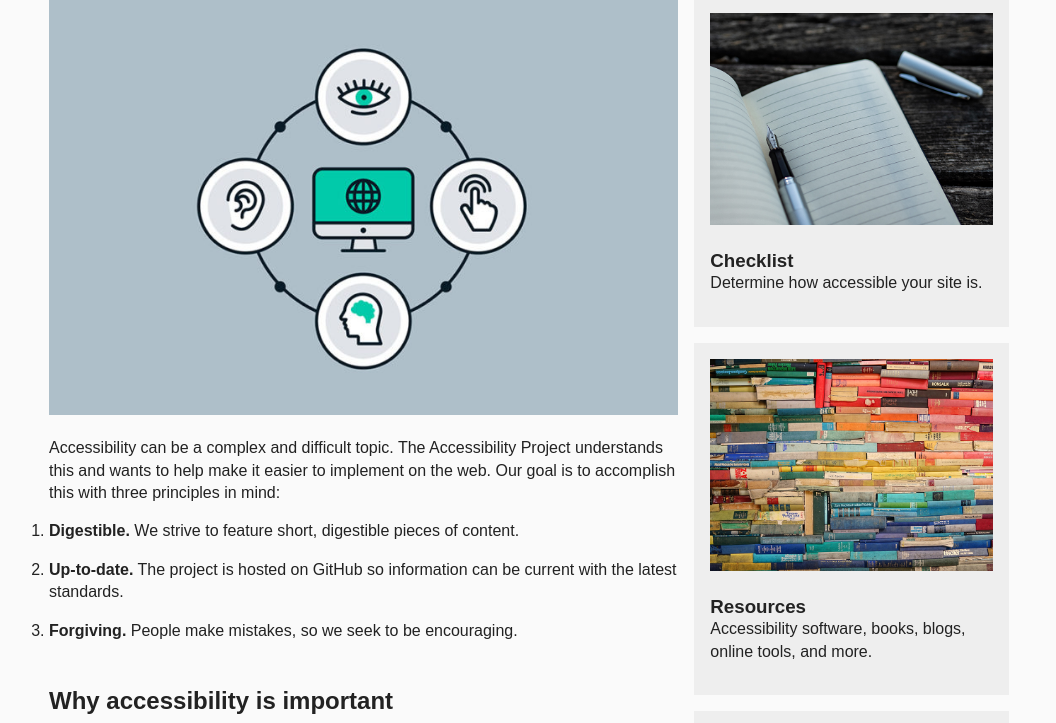
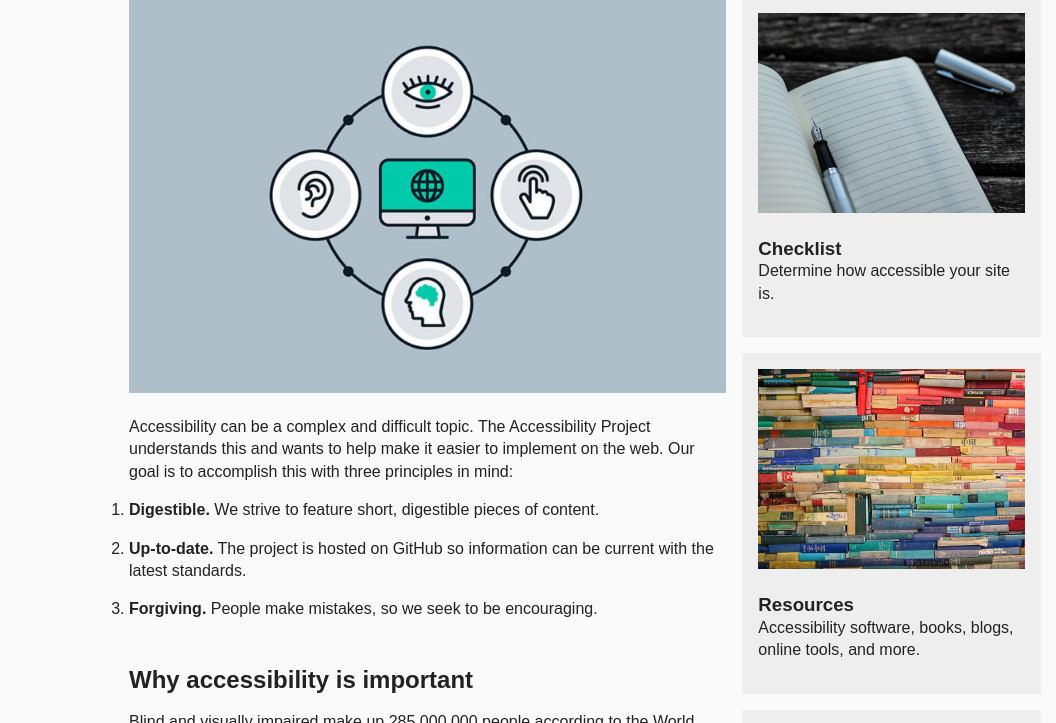
Before and after one commit to livgiessinger/livgiessinger.github.io, a plain HTML site: page grc339/flexbox-basic-layout/index.html in a window 1280 px wide. Shown: the part 143-866 px from the top of the page, without its empty margins (55-1111 px from the left). Drawn offline with Linux system fonts and the light colour scheme.

Commit message:
Update flexbox.css

```diff
--- a/grc339/flexbox-basic-layout/flexbox.css
+++ b/grc339/flexbox-basic-layout/flexbox.css
@@ -81,7 +81,7 @@ section p {
 @media only screen and (min-width: 60em) {
 
   div.container {
-    margin: 1em 5em 1em 5em ;
+    margin: 1em 10em 1em 10em;
   }
 
 }
```
